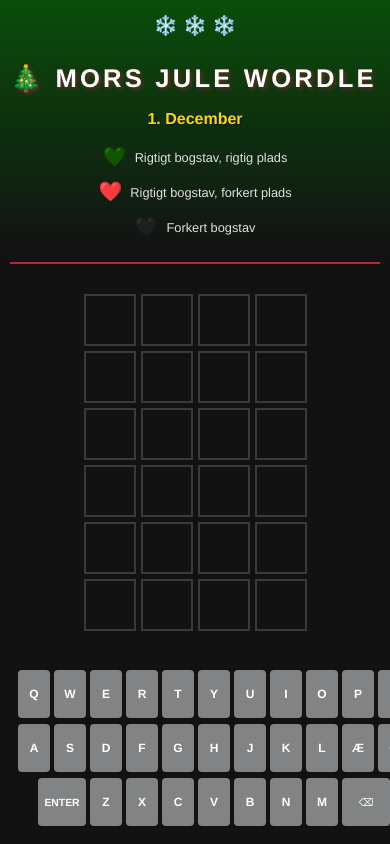
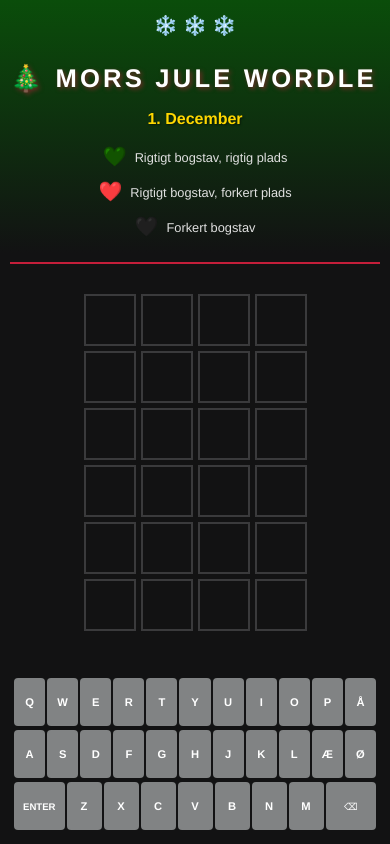
Before and after one commit to VictorHarbo/christmas-wordle, a Vue app: page / in a window 390 px wide. Shown: the top 844 px of the page. Built offline with nearby package versions, Linux system fonts and the light colour scheme.

Commit message:
make keys use flex 1

```diff
--- a/src/components/Keyboard.vue
+++ b/src/components/Keyboard.vue
@@ -43,7 +43,7 @@ const handleKeyClick = (key: string) => {
   gap: 8px;
   padding: 8px;
   margin: 0 auto;
-  width: fit-content;
+  width: 100%;
   max-width: 500px;
 }
 
@@ -54,7 +54,9 @@ const handleKeyClick = (key: string) => {
 }
 
 .key {
-  min-width: 43px;
+  flex: 1;
+  min-width: 0;
+  max-width: 43px;
   height: 58px;
   border: none;
   border-radius: 4px;
@@ -81,7 +83,8 @@ const handleKeyClick = (key: string) => {
 }
 
 .key-wide {
-  min-width: 65px;
+  flex: 1.5;
+  max-width: 65px;
   font-size: 0.75rem;
 }
 
@@ -102,23 +105,24 @@ const handleKeyClick = (key: string) => {
 }
 
 @media (max-width: 480px) {
+  .keyboard {
+    padding: 4px;
+    gap: 4px;
+  }
+
+  .keyboard-row {
+    gap: 2px;
+  }
+
   .key {
-    min-width: 32px;
+    max-width: none;
     height: 48px;
-    font-size: 0.75rem;
+    font-size: 0.7rem;
+    padding: 0 2px;
   }
 
   .key-wide {
-    min-width: 48px;
-    font-size: 0.65rem;
-  }
-
-  .keyboard-row {
-    gap: 4px;
-  }
-
-  .keyboard {
-    gap: 6px;
+    font-size: 0.6rem;
   }
 }
 </style>
```
